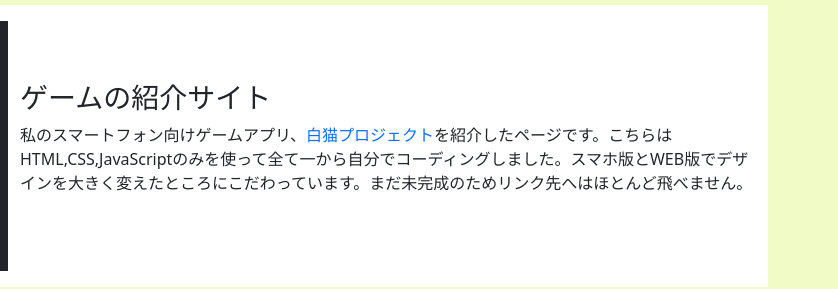
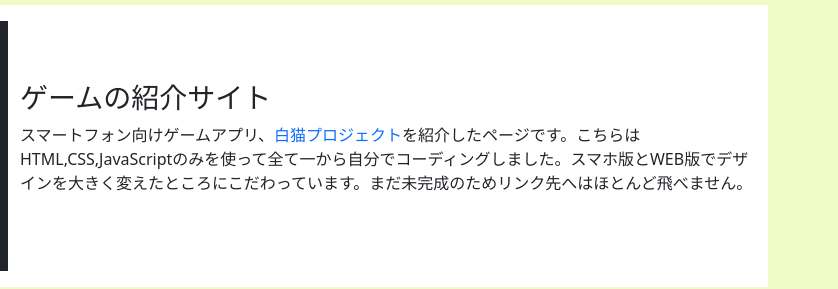
Before and after one commit to miaY2blight/miaY2blight.github.io, a plain HTML site: page index.html in a window 1280 px wide. Shown: the part 1470-1759 px from the top of the page, 442-1280 px from the left. Drawn offline with nearby package versions, Linux system fonts and the light colour scheme.

Commit message:
Update index.html

```diff
--- a/index.html
+++ b/index.html
@@ -79,7 +79,7 @@
     </div>
     <div class="col-md-8 d-md-flex flex-column justify-content-center">
       <h3>ゲームの紹介サイト</h3>
-      <p>私のスマートフォン向けゲームアプリ、<a href="https://colopl.co.jp/shironekoproject/" class="text-decoration-none ">白猫プロジェクト</a >を紹介したページです。こちらはHTML,CSS,JavaScriptのみを使って全て一から自分でコーディングしました。スマホ版とWEB版でデザインを大きく変えたところにこだわっています。まだ未完成のためリンク先へはほとんど飛べません。</p>
+      <p>スマートフォン向けゲームアプリ、<a href="https://colopl.co.jp/shironekoproject/" class="text-decoration-none ">白猫プロジェクト</a >を紹介したページです。こちらはHTML,CSS,JavaScriptのみを使って全て一から自分でコーディングしました。スマホ版とWEB版でデザインを大きく変えたところにこだわっています。まだ未完成のためリンク先へはほとんど飛べません。</p>
     </div>
   </section>
   <section class="bg-white row my-2" id="works">
```
